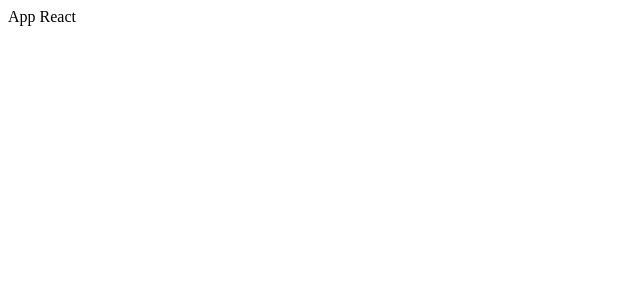
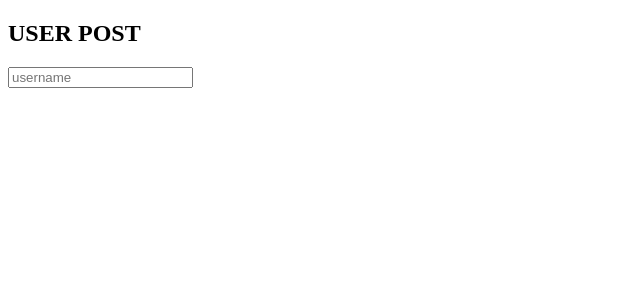
Before and after one commit to carolfranca0310/dogs, a React (Create React App) app: page / in a window 1280 px wide. Shown: the top 300 px of the page, without its empty margins (0-640 px from the left). Built offline with nearby package versions, Linux system fonts and the light colour scheme.

Commit message:
criação dos endpoints

```diff
--- a/src/App.css
+++ b/src/App.css
@@ -1,38 +1,4 @@
-.App {
-  text-align: center;
+inout{
+  display: block;
+  margin-bottom: 1rem;
 }
-
-.App-logo {
-  height: 40vmin;
-  pointer-events: none;
-}
-
-@media (prefers-reduced-motion: no-preference) {
-  .App-logo {
-    animation: App-logo-spin infinite 20s linear;
-  }
-}
-
-.App-header {
-  background-color: #282c34;
-  min-height: 100vh;
-  display: flex;
-  flex-direction: column;
-  align-items: center;
-  justify-content: center;
-  font-size: calc(10px + 2vmin);
-  color: white;
-}
-
-.App-link {
-  color: #61dafb;
-}
-
-@keyframes App-logo-spin {
-  from {
-    transform: rotate(0deg);
-  }
-  to {
-    transform: rotate(360deg);
-  }
-}
--- a/src/App.js
+++ b/src/App.js
@@ -1,10 +1,10 @@
 import React from 'react'
+import './App.css'
+import Api from './api/Api';
 
 function App() {
   return (
-    <div>
-      App React
-    </div>
+    <div>< Api /></div>
   );
 }
 
--- /dev/null
+++ b/src/api/Api.js
@@ -0,0 +1,13 @@
+import React from 'react'
+import UserPost from './endpoints/UserPost';
+
+const Api = () => {
+  return (
+    <div>
+        <h2>USER POST</h2>
+        <UserPost/>
+    </div>
+  )
+}
+
+export default Api;
--- /dev/null
+++ b/src/api/endpoints/UserPost.js
@@ -0,0 +1,19 @@
+import React from 'react'
+
+const UserPost = () => {
+    const [username, setUsername] = React.useState('');
+    const [email, setEmail] = React.useState('');
+    const [password, setPassword] = React.useState('');
+
+  return (
+    <div>
+       <input
+        type="text"
+        placeholder="username"
+        value={username}
+        onChange={({ target }) => setUsername(target.value)}/>
+    </div>
+  )
+}
+
+export default UserPost;
--- a/src/index.css
+++ /dev/null
@@ -1,13 +0,0 @@
-body {
-  margin: 0;
-  font-family: -apple-system, BlinkMacSystemFont, 'Segoe UI', 'Roboto', 'Oxygen',
-    'Ubuntu', 'Cantarell', 'Fira Sans', 'Droid Sans', 'Helvetica Neue',
-    sans-serif;
-  -webkit-font-smoothing: antialiased;
-  -moz-osx-font-smoothing: grayscale;
-}
-
-code {
-  font-family: source-code-pro, Menlo, Monaco, Consolas, 'Courier New',
-    monospace;
-}
```
Also changed, not shown: src/reportWebVitals.js (deleted, +0 -13 lines), src/setupTests.js (deleted, +0 -5 lines), src/logo.svg (deleted), 1 other file (tests, documents, lock files or other folders).
